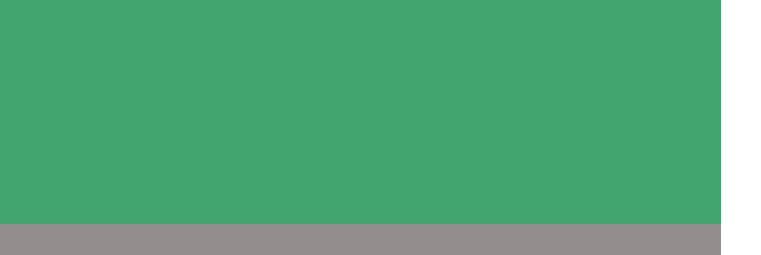
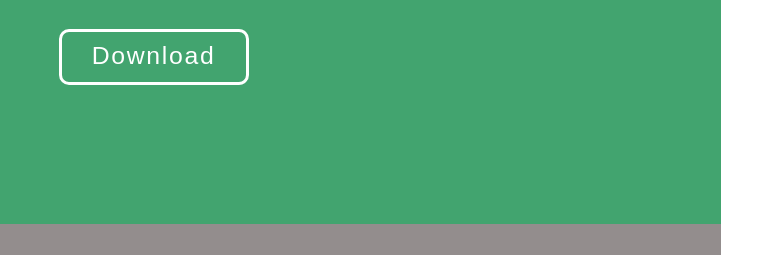
Before and after one commit to DanBer924/danber.gitgub.io, a plain HTML site: page index.html in a window 1280 px wide. Shown: the part 2184-2439 px from the top of the page, 519-1280 px from the left. Drawn offline with Linux system fonts and the light colour scheme; a script that the page names is missing.

Commit message:
modified block 'This is a Heading' add button download

```diff
--- a/css/styles.css
+++ b/css/styles.css
@@ -337,6 +337,30 @@ main {
     left: 44.5%;
 }
 
+.btn {
+    position: absolute;
+    width: 190px;
+    height: 56.5px;
+    background: none;
+    border: 3px solid #fff;
+    border-radius: 10px;
+    outline: none;
+    font-size: 18.6pt;
+    padding-bottom: 3px;
+    letter-spacing: 1.7px;
+    color: white;
+    top: 75.6%;
+    left: 44.8%;
+}
+
+.btn:hover {
+    cursor: pointer;
+    color: #D5D3FF;
+    border: 3px solid #D5D3FF;
+    transform: scale(1.03);
+    transition: transform 0.5s;
+}
+
 footer {
     width: 100%;
     height: 273px;
--- a/index.html
+++ b/index.html
@@ -94,6 +94,7 @@
                     fermentum nunc. Etiam pharetra, erat sed fermentum feugiat, velit mauris<br>
                     egestas quam, ut aliquam massa nisl quis neque. Suspendisse in orci enim.
                 </p>
+                <button class="btn" value="Download">Download</button>
             </section>
         </main>
         <footer>
```
